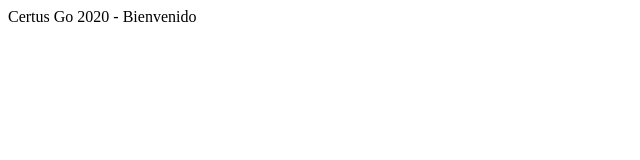
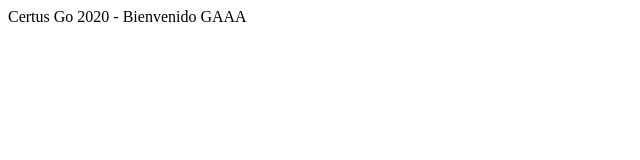
Before and after one commit to abram-huamani/abram.github.io, a plain HTML site: page index.html in a window 1280 px wide. Shown: the full height of the page, 0-640 px from the left. Drawn offline with Linux system fonts and the light colour scheme.

```diff
--- a/index.html
+++ b/index.html
@@ -6,6 +6,6 @@
     <title>Hola mundo</title>
 </head>
 <body>
-    Certus Go 2020 - Bienvenido
+    Certus Go 2020 - Bienvenido  GAAA
 </body>
 </html>
```
